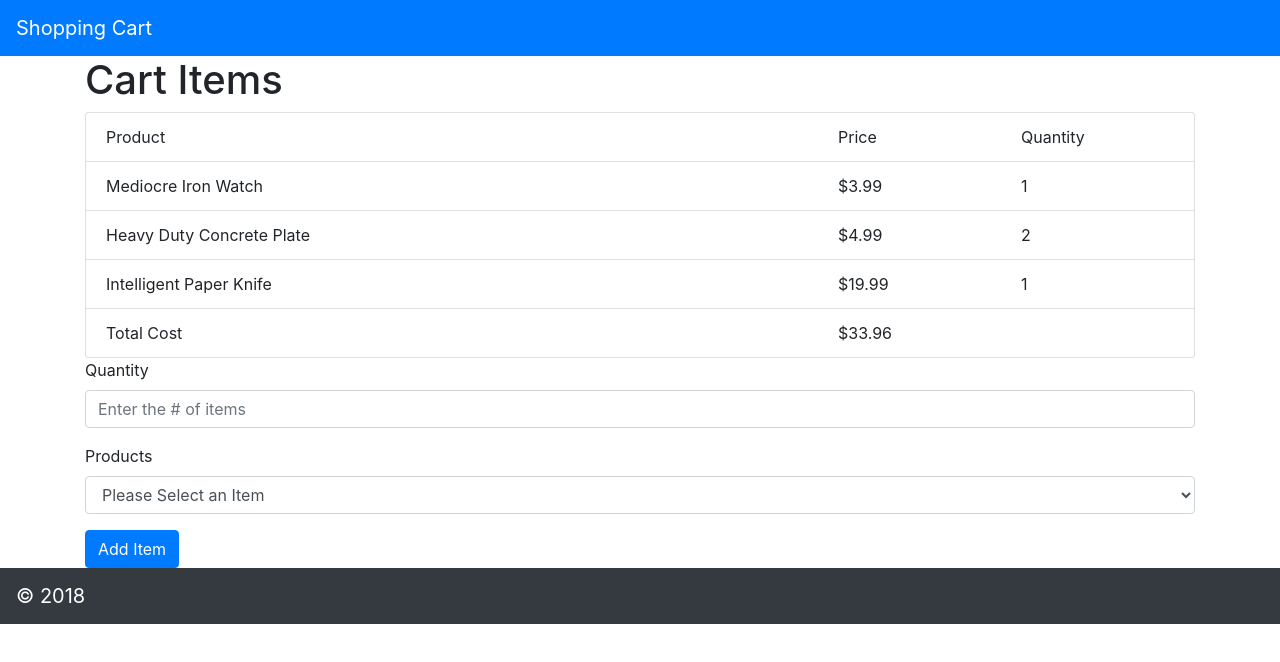
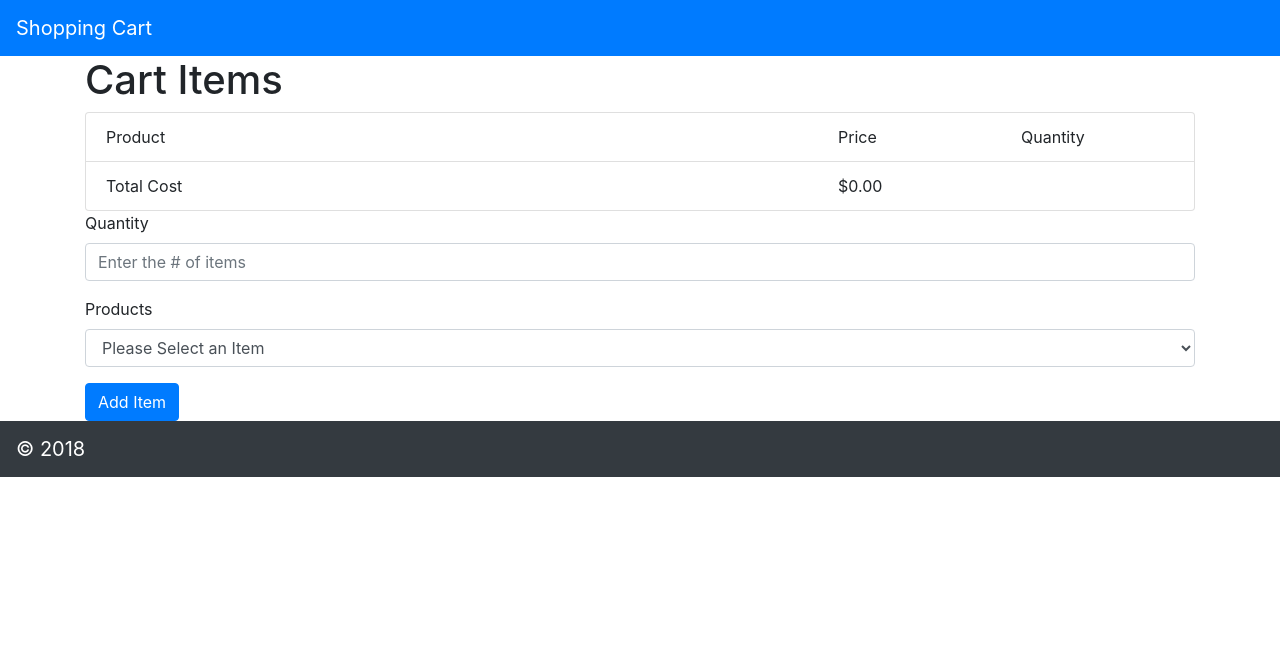
Before and after one commit to Kata7/shopping-cart, a React (Create React App) app: page / in a window 1280 px wide. Shown: the top 662 px of the page. Built offline with nearby package versions, Linux system fonts and the light colour scheme.

Commit message:
Addressed all issues in first grade

```diff
--- a/src/App.js
+++ b/src/App.js
@@ -1,8 +1,4 @@
 import React, { Component } from 'react';
-// Note: selection = document.querySelector('selection dropdown')
-// Note: selection.selectedOptions is an array
-// Note: selection.selectedOptions[0] is the first (and only unless multi-select) option
-// Note: selection.selectedOptions[0].id will give you corresponding product id
 
 class App extends Component {
   state =
@@ -18,51 +14,77 @@ class App extends Component {
       { id: 47, name: 'Ergonomic Bronze Lamp', priceInCents: 40000 },
       { id: 48, name: 'Awesome Leather Shoes', priceInCents: 3990 },
     ],
-    cartItemsList: [
-      {id: 1, product: {id: 40, name: 'Mediocre Iron Watch', priceInCents: 399}, quantity: 1},
-      {id: 2, product: {id: 41, name: 'Heavy Duty Concrete Plate', priceInCents: 499}, quantity: 2},
-      {id: 3, product: {id: 42, name: 'Intelligent Paper Knife', priceInCents: 1999}, quantity: 1}
-    ]
+    cartItemsList: [],
+    item: {},
+    amount: 0,
+    currentID: 0
 
+  }
+
+  changeQuantity = (updatedQuantity) => {
+    this.setState(
+      {
+        amount: updatedQuantity
+      }
+    )
+  }
+
+  changeItem = (updatedItem) => {
+    let newProduct = {}
+    this.state.products.forEach(item => {
+      if (item.name === updatedItem) {
+        newProduct = item
+      }
+    })
+    this.setState(
+      {
+        item: newProduct
+      }
+    )
   }
 
 
   addItem = (e) => {
     e.preventDefault()
 
-    const productInput = document.querySelector('#productInput')
-    const product = productInput.selectedOptions[0]
-    const productID = Number(product.id)
-
-    const amountInput = document.querySelector('#quantityInput')
-    const amount = Number(amountInput.value)
+    const amount = this.state.amount
+    const item = this.state.item
+    const ID = this.state.currentID
 
     let appendObject = {}
 
-    if (amount && product.id) {
-      let productReference = this.state.products.filter(x => x.id === productID)[0]
-      appendObject =
-      {
-        id: this.state.cartItemsList.length,
-        product: productReference,
+    if (amount !== 0 && item !== {}) {
+      appendObject = {
+        id: ID,
+        product: item,
         quantity: amount
       }
+      this.setState(
+        {
+          currentID: this.state.currentID + 1,
+          cartItemsList: this.state.cartItemsList.concat(appendObject)
+        }
+      )
     }
-    console.log(appendObject)
-    this.setState((prevState) => ({cartItemsList: this.state.cartItemsList.concat(appendObject)}))
-
   }
 
   render() {
-
-
-
     return (
       <div className="App">
-        <CartHeader />
-        <CartItems list={this.state.cartItemsList}/>
-        <Form list={this.state.products} addItem={this.addItem}/>
-        <CartFooter copyright="2018"/>
+        <CartHeader
+        />
+        <CartItems
+          list={this.state.cartItemsList}
+        />
+        <Form
+          list={this.state.products}
+          addItem={this.addItem}
+          changeQuantity={this.changeQuantity}
+          changeItem={this.changeItem}
+        />
+        <CartFooter
+          copyright="2018"
+        />
       </div>
     );
   }
@@ -71,10 +93,15 @@ class App extends Component {
 const CartItems = ({list = []}) => {
   let cartItemsList = list.map((item) => {
     return (
-      <CartItem key={item.id} product={item.product} name={item.product.name} priceInCents={item.product.priceInCents} quantity={item.quantity} />
+      <CartItem
+        key={item.id}
+        product={item.product}
+        name={item.product.name}
+        priceInCents={item.product.priceInCents}
+        quantity={item.quantity}
+      />
     )
   })
-  console.log(list)
   let total = list.reduce((acc, item) => {
     return acc + item.product.priceInCents * item.quantity
   }, 0)
@@ -120,10 +147,13 @@ const CartItem = ({name, priceInCents, quantity}) => {
 
 }
 
-const Form = ({list, addItem}) => {
+const Form = ({list, addItem, changeQuantity, changeItem}) => {
   let formOptions = list.map((item, index) => {
     return (
-      <FormOption key={index} product={item}/>
+      <FormOption
+        key={index}
+        product={item}
+      />
     )
   })
 
@@ -132,11 +162,11 @@ const Form = ({list, addItem}) => {
       <form onSubmit={addItem}>
         <div className="form-group">
           <label htmlFor="quantityInput">Quantity</label>
-          <input type="number" className="form-control" id="quantityInput" placeholder="Enter the # of items" min="1"></input>
+          <input type="number" className="form-control" id="quantityInput" placeholder="Enter the # of items" min="1" onChange={(e) => changeQuantity(e.target.value)}></input>
         </div>
         <div className="form-group">
           <label htmlFor="productInput">Products</label>
-          <select className="form-control" id="productInput" defaultValue="Please Select an Item">
+          <select className="form-control" id="productInput" defaultValue="Please Select an Item" onChange={(e) => changeItem(e.target.value)}>
             <option disabled>Please Select an Item</option>
 
             {formOptions}
@@ -152,14 +182,20 @@ const Form = ({list, addItem}) => {
 
 const FormOption = ({product}) => {
   return(
-    <option value={product.name} id={product.id}>{product.name}  -  -  -  ${(product.priceInCents / 100).toFixed(2)}</option>
+    <option
+      product ={product}
+      value={product.name}
+      id={product.id}
+    >
+      {product.name}  -  -  -  ${(product.priceInCents / 100).toFixed(2)}
+    </option>
   )
 }
 
 const CartHeader = () => {
   return (
     <nav className="navbar navbar-dark bg-primary">
-      <a className="navbar-brand" href="#">Shopping Cart</a>
+      <a className="navbar-brand" href="/#">Shopping Cart</a>
     </nav>
   )
 }
@@ -167,7 +203,7 @@ const CartHeader = () => {
 const CartFooter = ({copyright}) => {
   return (
     <nav className="navbar navbar-dark bg-dark">
-      <a className="navbar-brand" href="#">&copy; {copyright}</a>
+      <a className="navbar-brand" href="/#">&copy; {copyright}</a>
     </nav>
   )
 }
```
